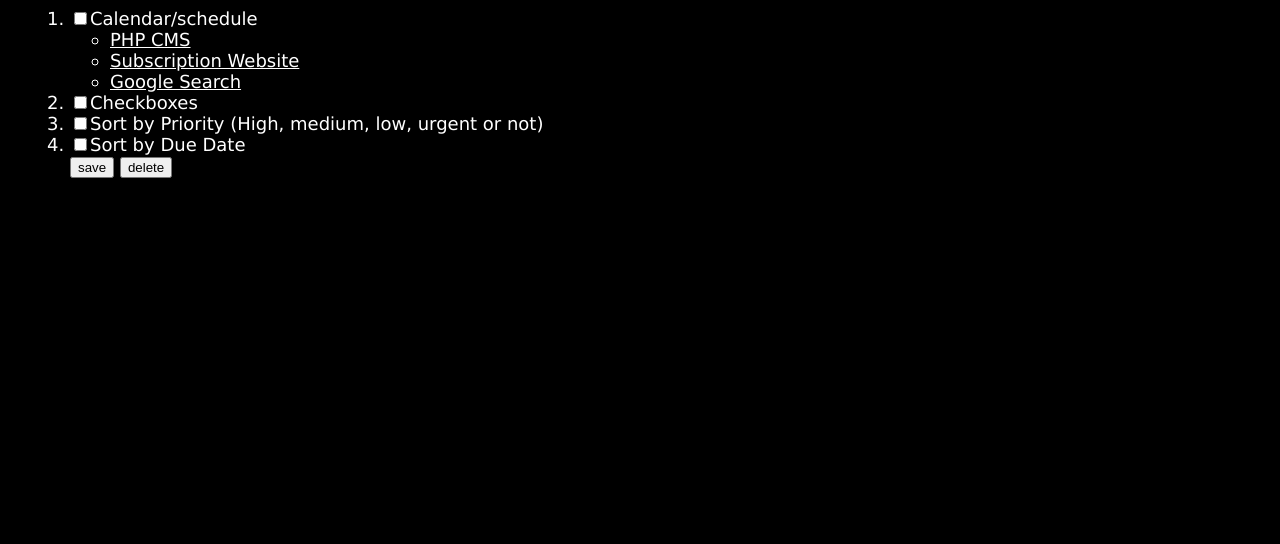
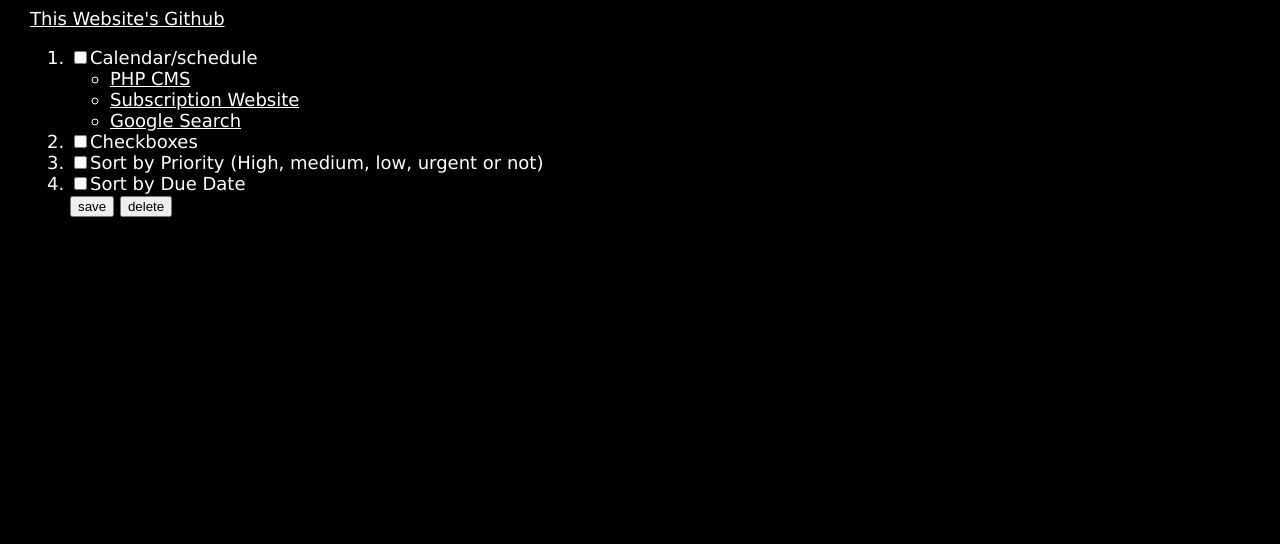
Before and after one commit to Semtater/Semtater.github.io, a plain HTML site: page updates.html in a window 1280 px wide. Shown: the part 256-800 px from the top of the page. Drawn offline with Linux system fonts and the light colour scheme.

Commit message:
added link
Finished

```diff
--- a/updates.html
+++ b/updates.html
@@ -51,6 +51,7 @@ function wis(){
     <!--MAIN CONTENT-->
     <div class="main-content">
     <h1>To-Do List</h1>
+    <p><a href="https://github.com/Semtater/Semtater.github.io">This Website's Github</a></p>
     <ol>
         <li><input type="checkbox" id="cbox3" value="third_checkbox">Calendar/schedule</li>
         <ul>
```
